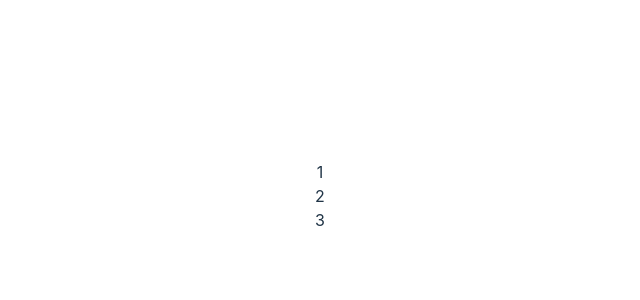
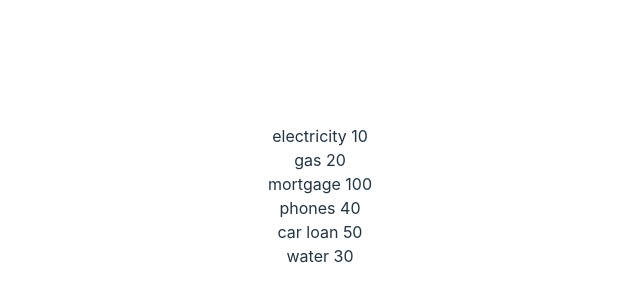
Before and after one commit to kle91203/budgeteer, a React (Vite) app: page / in a window 1280 px wide. Shown: the part 204-504 px from the top of the page, without its empty margins (320-960 px from the left). Built offline with nearby package versions, Linux system fonts and the light colour scheme.

Commit message:
make it look like real expences

```diff
--- a/src/RecuringExpences.jsx
+++ b/src/RecuringExpences.jsx
@@ -1,9 +1,16 @@
 export default function RecuringExpences() {
 
-    const expences = [1,2,3]
+    const expences = [
+        {name: "electricity", amount: 10},
+        {name: "gas", amount: 20},
+        {name: "mortgage", amount: 100},
+        {name: "phones", amount: 40},
+        {name: "car loan", amount: 50},
+        {name: "water", amount: 30}
+    ]
 
     return (<>
-        {expences.map((i) => <div>{i}</div>)}
+        {expences.map((e) => <div key={e.name}>{e.name} {e.amount}</div>)}
     </>)
 
 }
```
